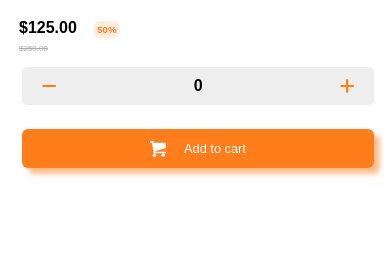
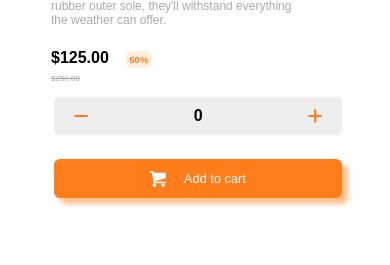
Before and after one commit to etojama/ecomms, a plain HTML site: page index.html in a window 390 px wide. Shown: the part 634-899 px from the top of the page. Before the commit the page ends 858 px from the top, so only its background shows below. Drawn offline with Linux system fonts and the light colour scheme.

Commit message:
added counter functionality and more responsiveness

```diff
--- a/index.html
+++ b/index.html
@@ -137,7 +137,7 @@
             <svg class="main__details-movements-one-minus" id="minus">
               <use xlink:href="img/sprite.svg#icon-minus"></use>
             </svg>
-            <h3>0</h3>
+            <h3 id="counter">0</h3>
             <svg class="main__details-movements-one-plus" id="add">
               <use xlink:href="img/sprite.svg#icon-plus"></use>
             </svg>
--- a/sass/_sectionmain.scss
+++ b/sass/_sectionmain.scss
@@ -3,6 +3,9 @@
   width: 50rem;
   margin: 3rem auto;
 
+  @media only screen and (max-width: 900px) {
+    width: 40rem;
+  }
   @media only screen and (max-width: 600px) {
     flex-direction: column;
     width: 100vw;
@@ -32,16 +35,15 @@
   &__details {
     margin: 3rem auto;
     width: 25rem;
-    // border: 3px solid red;
 
     @media only screen and (max-width: 900px) {
       width: 18rem;
-      // margin: 2rem 0 2rem 1rem;
-      // margin: 2rem 0 2rem 1rem;
+      margin-left: -0.5rem;
     }
     @media only screen and (max-width: 600px) {
-      width: 22rem;
+      width: 20rem;
       margin: 3rem auto;
+      padding: 1rem;
     }
 
     &-small {
--- a/script.js
+++ b/script.js
@@ -19,6 +19,7 @@ const modalSmallImg2 = document.querySelector(".modal-sm2");
 const modalSmallImg3 = document.querySelector(".modal-sm3");
 const modalSmallImg4 = document.querySelector(".modal-sm4");
 
+const counter = document.querySelector("#counter");
 const overlay = document.querySelector(".overlay");
 const showCart = document.querySelectorAll(".show-cart");
 const basket = document.querySelector(".basket");
@@ -48,6 +49,7 @@ addItem.addEventListener("click", () => {
   cartSpan.textContent = count++;
 
   figure.textContent = count - 1;
+  counter.textContent = count - 1;
 
   let calc = count * 125;
   result.textContent = `$${calc - 125}`;
@@ -56,7 +58,9 @@ addItem.addEventListener("click", () => {
 
 minusItem.addEventListener("click", () => {
   cartSpan.textContent = count--;
+
   figure.textContent = count + 1;
+  counter.textContent = count + 1;
   let calc = count * 125;
   result.textContent = `$${calc + 125}`;
 
```
Also changed, not shown: sass/main.css, 1 other file.
